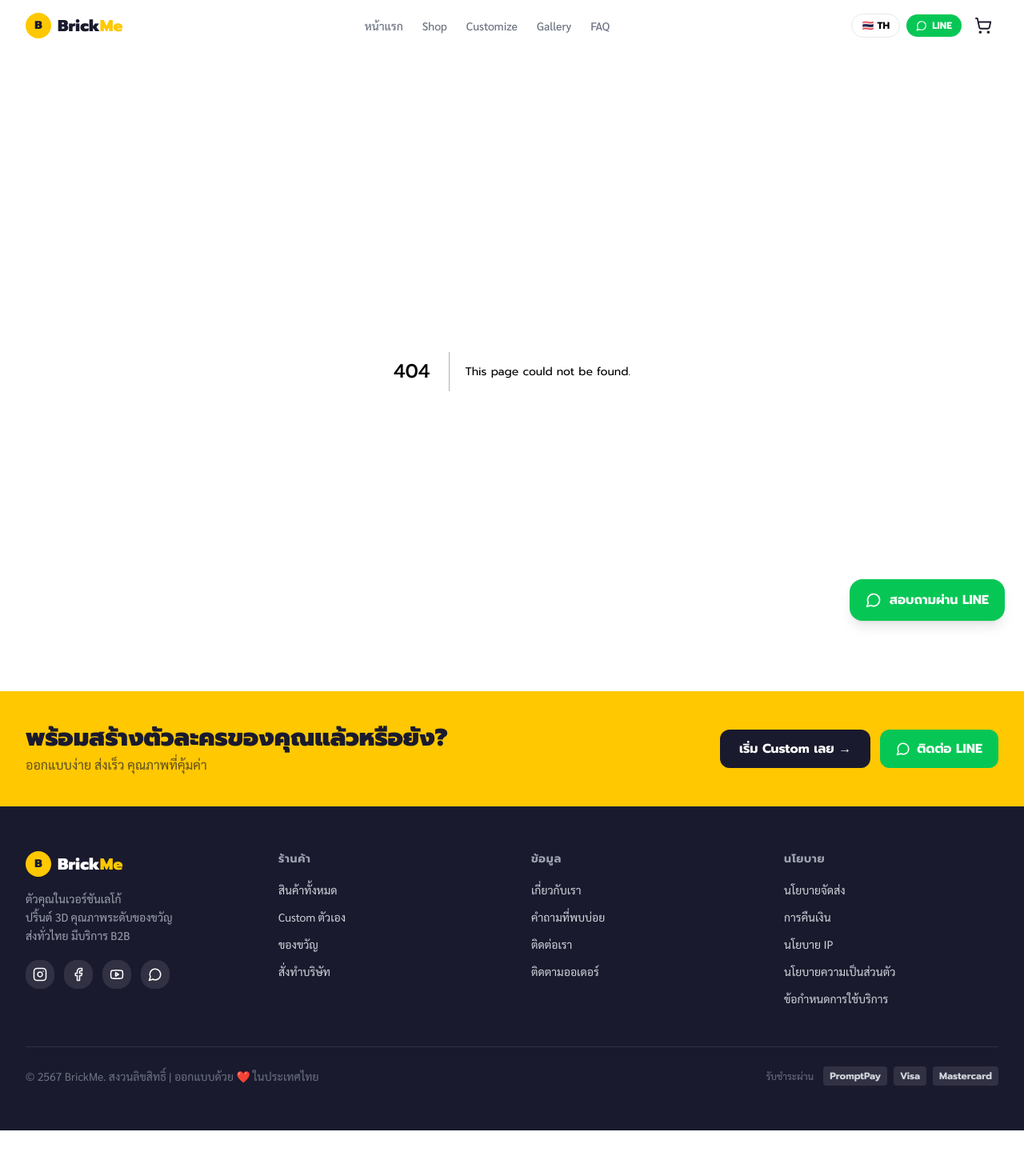
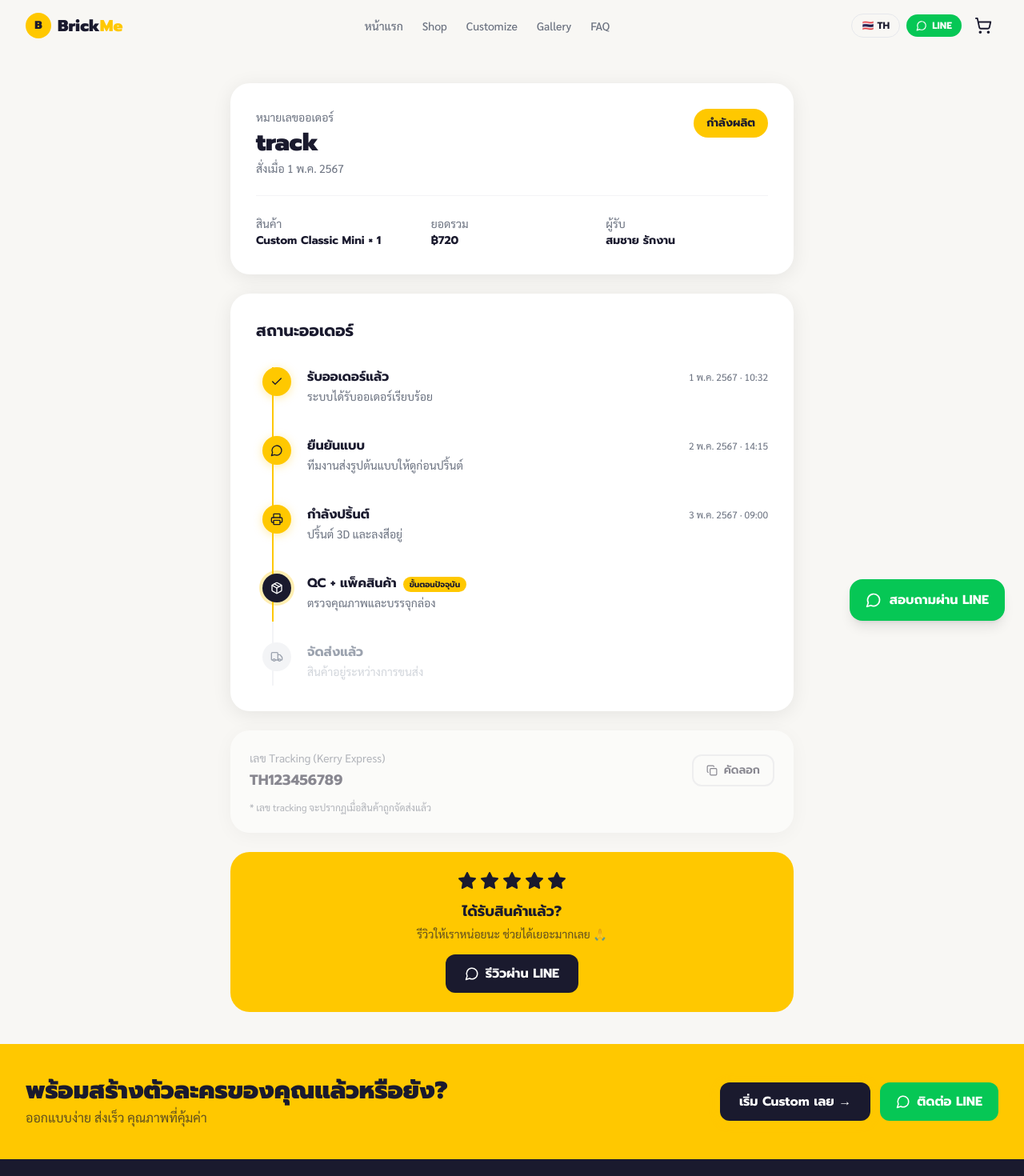
Before and after one commit to lowestfx-create/cla, a Next.js app: page /order/track in a window 1280 px wide. Before the commit this address had no page. Shown: the top 1470 px of the page at 80% size. Before the commit the page ends 1413 px from the top, so only its background shows below. Built offline with nearby package versions, Linux system fonts and the light colour scheme.

Commit message:
Add order tracking page with 5-step timeline and chat box
https://claude.ai/code/session_01RBLqpKDgLK6eGiaicYJq7x

```diff
--- /dev/null
+++ b/src/app/order/[id]/page.tsx
@@ -0,0 +1,186 @@
+'use client'
+import { useState } from 'react'
+import { useParams } from 'next/navigation'
+import { motion } from 'framer-motion'
+import { Check, Package, Printer, Truck, Star, MessageCircle, Upload, Copy } from 'lucide-react'
+import { toast } from 'sonner'
+
+const TIMELINE = [
+  { icon: Check, label: 'รับออเดอร์แล้ว', desc: 'ระบบได้รับออเดอร์เรียบร้อย', done: true, date: '1 พ.ค. 2567 · 10:32' },
+  { icon: MessageCircle, label: 'ยืนยันแบบ', desc: 'ทีมงานส่งรูปต้นแบบให้ดูก่อนปริ้นต์', done: true, date: '2 พ.ค. 2567 · 14:15' },
+  { icon: Printer, label: 'กำลังปริ้นต์', desc: 'ปริ้นต์ 3D และลงสีอยู่', done: true, date: '3 พ.ค. 2567 · 09:00' },
+  { icon: Package, label: 'QC + แพ็คสินค้า', desc: 'ตรวจคุณภาพและบรรจุกล่อง', done: false, current: true, date: null },
+  { icon: Truck, label: 'จัดส่งแล้ว', desc: 'สินค้าอยู่ระหว่างการขนส่ง', done: false, current: false, date: null },
+]
+
+export default function OrderPage() {
+  const { id } = useParams<{ id: string }>()
+  const [message, setMessage] = useState('')
+  const currentStep = TIMELINE.findIndex((t) => t.current)
+
+  const handleCopyTracking = () => {
+    navigator.clipboard.writeText('TH123456789')
+    toast('📋 คัดลอกเลข tracking แล้ว')
+  }
+
+  const handleSendMessage = () => {
+    if (!message.trim()) return
+    toast.success('✅ ส่งข้อความถึงทีมงานแล้ว')
+    setMessage('')
+  }
+
+  return (
+    <div className="min-h-screen bg-brand-neutral">
+      <div className="container-site py-10 max-w-3xl">
+
+        {/* Header */}
+        <div className="bg-white rounded-3xl p-6 md:p-8 shadow-card mb-6">
+          <div className="flex items-start justify-between gap-4 flex-wrap">
+            <div>
+              <p className="font-body text-brand-muted text-sm">หมายเลขออเดอร์</p>
+              <h1 className="font-display font-black text-3xl text-brand-dark mt-1">{id}</h1>
+              <p className="font-body text-brand-muted text-sm mt-1">สั่งเมื่อ 1 พ.ค. 2567</p>
+            </div>
+            <span className="px-4 py-2 bg-brand-yellow text-brand-dark font-display font-bold text-sm rounded-full">
+              กำลังผลิต
+            </span>
+          </div>
+
+          <div className="mt-6 pt-6 border-t border-gray-100 grid sm:grid-cols-3 gap-4 text-sm">
+            {[
+              { label: 'สินค้า', value: 'Custom Classic Mini × 1' },
+              { label: 'ยอดรวม', value: '฿720' },
+              { label: 'ผู้รับ', value: 'สมชาย รักงาน' },
+            ].map(({ label, value }) => (
+              <div key={label}>
+                <p className="font-body text-brand-muted">{label}</p>
+                <p className="font-display font-bold text-brand-dark mt-0.5">{value}</p>
+              </div>
+            ))}
+          </div>
+        </div>
+
+        {/* Timeline */}
+        <div className="bg-white rounded-3xl p-6 md:p-8 shadow-card mb-6">
+          <h2 className="font-display font-bold text-xl text-brand-dark mb-8">สถานะออเดอร์</h2>
+
+          <div className="relative">
+            {/* vertical line */}
+            <div className="absolute left-5 top-0 bottom-0 w-0.5 bg-gray-100" />
+            <div
+              className="absolute left-5 top-0 w-0.5 bg-brand-yellow transition-all duration-700"
+              style={{ height: `${((currentStep + 1) / TIMELINE.length) * 100}%` }}
+            />
+
+            <div className="space-y-8">
+              {TIMELINE.map((step, i) => {
+                const Icon = step.icon
+                const isDone = step.done
+                const isCurrent = step.current
+
+                return (
+                  <motion.div
+                    key={i}
+                    initial={{ opacity: 0, x: -10 }}
+                    animate={{ opacity: 1, x: 0 }}
+                    transition={{ delay: i * 0.1 }}
+                    className="relative flex items-start gap-5 pl-2"
+                  >
+                    {/* dot */}
+                    <div className={`relative z-10 w-9 h-9 rounded-full flex items-center justify-center flex-shrink-0 transition-all duration-300 ${
+                      isDone ? 'bg-brand-yellow shadow-pill' :
+                      isCurrent ? 'bg-brand-dark ring-4 ring-brand-yellow/30' :
+                      'bg-gray-100'
+                    }`}>
+                      <Icon size={16} className={isDone ? 'text-brand-dark' : isCurrent ? 'text-white' : 'text-gray-400'} />
+                    </div>
+
+                    <div className="flex-1 pb-2">
+                      <div className="flex items-center justify-between gap-2 flex-wrap">
+                        <p className={`font-display font-bold ${isDone || isCurrent ? 'text-brand-dark' : 'text-gray-400'}`}>
+                          {step.label}
+                          {isCurrent && (
+                            <span className="ml-2 px-2 py-0.5 bg-brand-yellow text-brand-dark text-[10px] font-bold rounded-full">
+                              ขั้นตอนปัจจุบัน
+                            </span>
+                          )}
+                        </p>
+                        {step.date && (
+                          <span className="font-body text-xs text-brand-muted">{step.date}</span>
+                        )}
+                      </div>
+                      <p className={`font-body text-sm mt-0.5 ${isDone || isCurrent ? 'text-brand-muted' : 'text-gray-300'}`}>
+                        {step.desc}
+                      </p>
+
+                      {/* Confirm design step: chat box */}
+                      {isCurrent && step.label === 'ยืนยันแบบ' && (
+                        <div className="mt-3 p-4 bg-brand-neutral rounded-2xl space-y-3">
+                          <p className="font-display font-semibold text-sm text-brand-dark">
+                            ส่งข้อความถึงทีมงาน
+                          </p>
+                          <textarea
+                            rows={2}
+                            value={message}
+                            onChange={(e) => setMessage(e.target.value)}
+                            placeholder="เช่น 'ขอปรับสีเสื้อเป็นสีแดงได้ไหม'"
+                            className="w-full px-3 py-2 bg-white rounded-xl border border-gray-200 focus:border-brand-yellow outline-none font-body text-sm resize-none"
+                          />
+                          <div className="flex gap-2">
+                            <button onClick={handleSendMessage} className="btn-primary text-sm py-2 px-4">
+                              ส่งข้อความ
+                            </button>
+                            <label className="btn-outline text-sm py-2 px-4 cursor-pointer">
+                              <Upload size={14} />
+                              แนบรูป
+                              <input type="file" accept="image/*" className="hidden" />
+                            </label>
+                          </div>
+                        </div>
+                      )}
+                    </div>
+                  </motion.div>
+                )
+              })}
+            </div>
+          </div>
+        </div>
+
+        {/* Tracking (shown when shipped) */}
+        <div className="bg-white rounded-3xl p-6 shadow-card mb-6 opacity-50">
+          <div className="flex items-center justify-between">
+            <div>
+              <p className="font-body text-brand-muted text-sm">เลข Tracking (Kerry Express)</p>
+              <p className="font-display font-bold text-brand-dark text-lg mt-1">TH123456789</p>
+            </div>
+            <button onClick={handleCopyTracking} className="btn-outline text-sm py-2 px-4 gap-2">
+              <Copy size={14} />
+              คัดลอก
+            </button>
+          </div>
+          <p className="font-body text-brand-muted text-xs mt-3">* เลข tracking จะปรากฏเมื่อสินค้าถูกจัดส่งแล้ว</p>
+        </div>
+
+        {/* Review prompt */}
+        <div className="bg-brand-yellow rounded-3xl p-6 text-center">
+          <div className="flex justify-center gap-1 mb-3">
+            {Array.from({ length: 5 }).map((_, i) => (
+              <Star key={i} size={24} className="fill-brand-dark text-brand-dark" />
+            ))}
+          </div>
+          <p className="font-display font-bold text-brand-dark text-lg mb-1">ได้รับสินค้าแล้ว?</p>
+          <p className="font-body text-brand-dark/70 text-sm mb-4">รีวิวให้เราหน่อยนะ ช่วยได้เยอะมากเลย 🙏</p>
+          <a
+            href="https://line.me/ti/p/~@brickme"
+            target="_blank"
+            rel="noopener noreferrer"
+            className="inline-flex items-center gap-2 px-6 py-3 bg-brand-dark text-white font-display font-bold rounded-xl hover:bg-gray-800 transition-colors"
+          >
+            <MessageCircle size={18} />
+            รีวิวผ่าน LINE
+          </a>
+        </div>
+      </div>
+    </div>
+  )
+}
```
